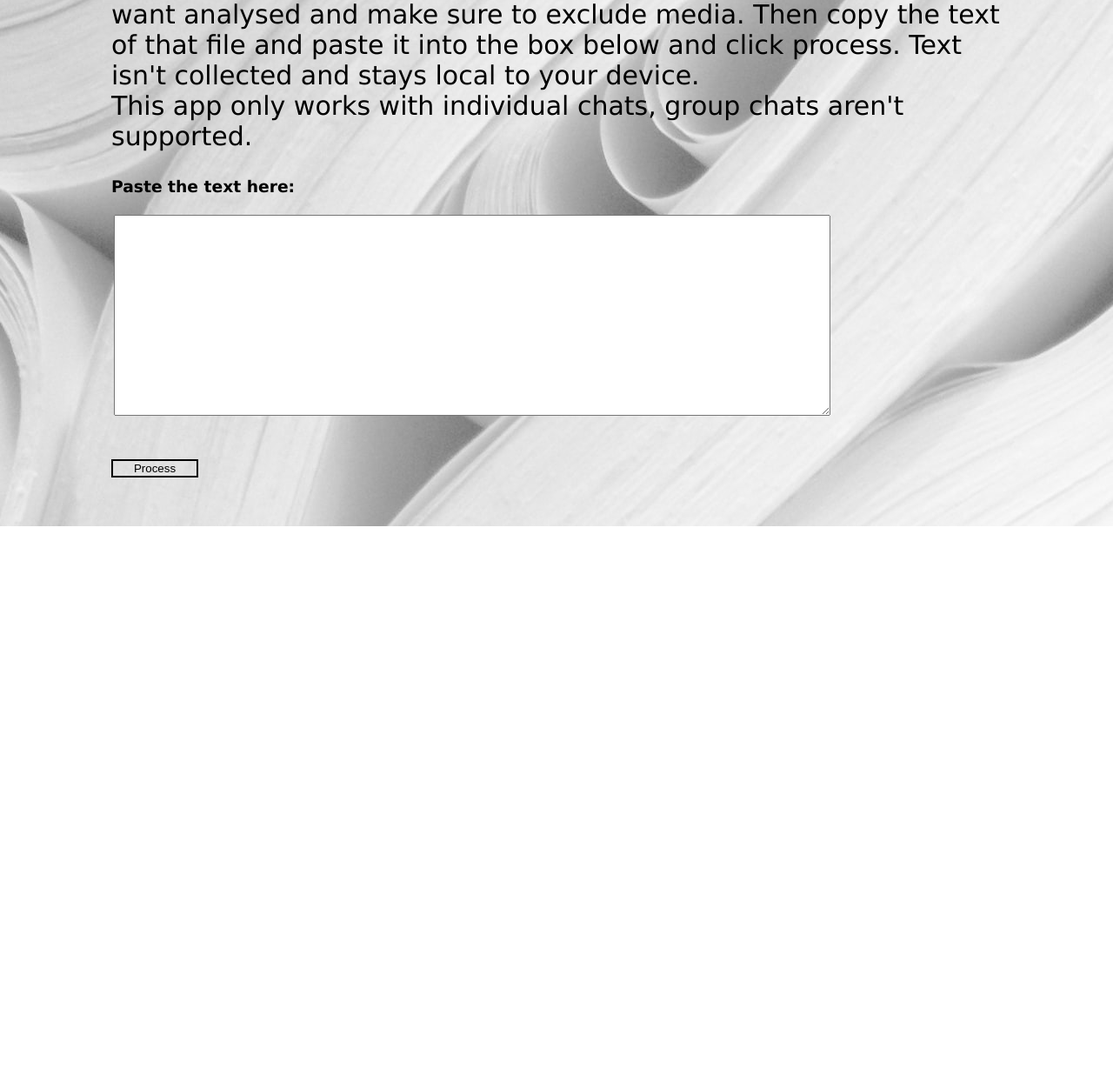
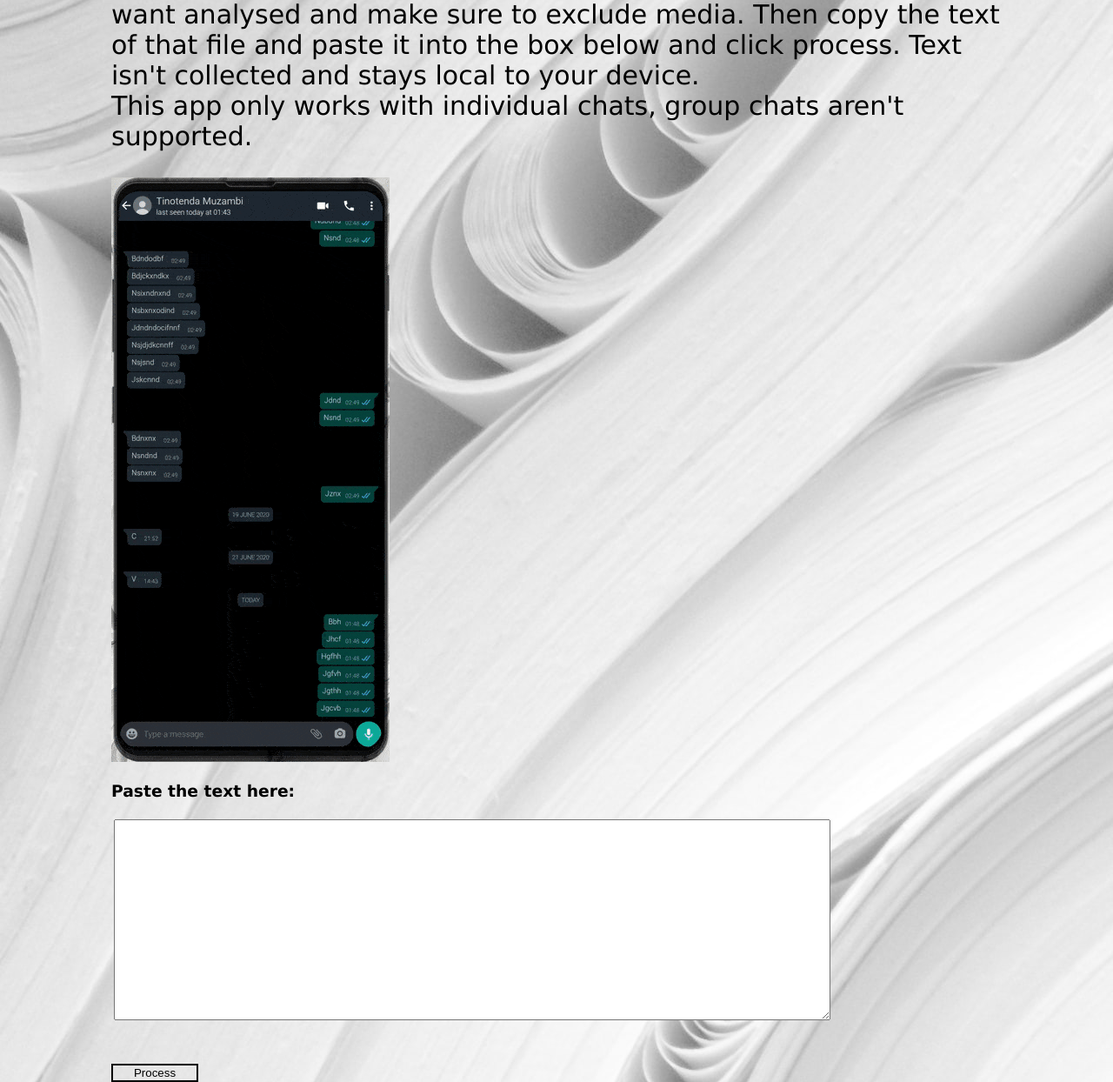
Before and after one commit to TinoMuzambi/WhatsAppAnalyser, a Flask app: page / in a window 1280 px wide. Shown: the part 195-1439 px from the top of the page at 87% size. Before the commit the page ends 800 px from the top, so only its background shows below. Run offline with Flask 2, Linux system fonts and the light colour scheme.

Commit message:
Updates Demo.

```diff
--- a/templates/index.html
+++ b/templates/index.html
@@ -26,7 +26,7 @@
         exclude media. Then copy the text of that file and paste it into the box below and click process. Text isn't
         collected and stays local to your device.<br>This app only works with individual chats, group chats aren't
         supported.</p>
-<!--    <img class="demo" src="../static/Demo.gif" alt="Upload Demo">-->
+    <img class="demo" src="../static/Demo.gif" alt="Upload Demo">
     <div class="contents-center">
         <h3>Paste the text here:</h3>
         <form class="form-container" method=post action="">
```
Also changed, not shown: static/Demo.gif.
